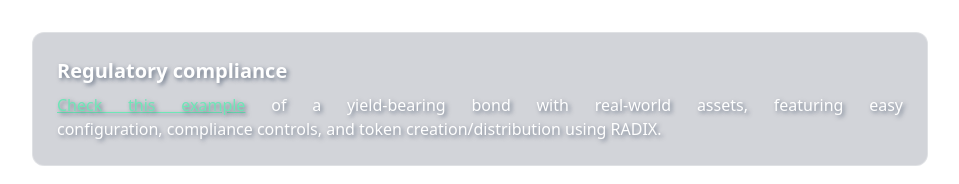
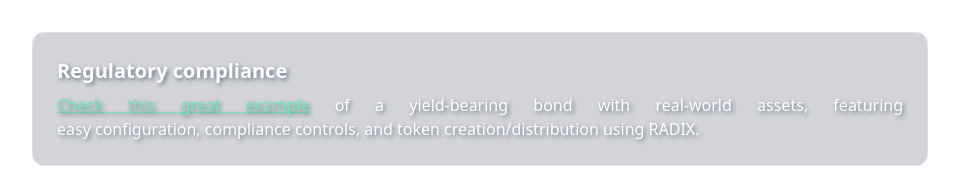
Before and after one commit to alfred-dulaire/top, a React (Vite) app: page / in a window 1280 px wide. Shown: the part 2695-2879 px from the top of the page, without its empty margins (160-1119 px from the left). Built offline with nearby package versions, Linux system fonts and the light colour scheme.

Commit message:
Update TechFundamentals.tsx

```diff
--- a/src/components/TechFundamentals.tsx
+++ b/src/components/TechFundamentals.tsx
@@ -200,7 +200,7 @@ export function TechFundamentals() {
                 rel="noopener noreferrer"
                 className="text-emerald-300 hover:text-emerald-400 transition-colors"
               >
-                <ins>Check this example</ins>
+                <ins>Check this great example</ins>
               </a> of a yield-bearing bond with real-world assets, featuring easy configuration, compliance controls, and token creation/distribution using RADIX.
             </p>
           </div>
```
